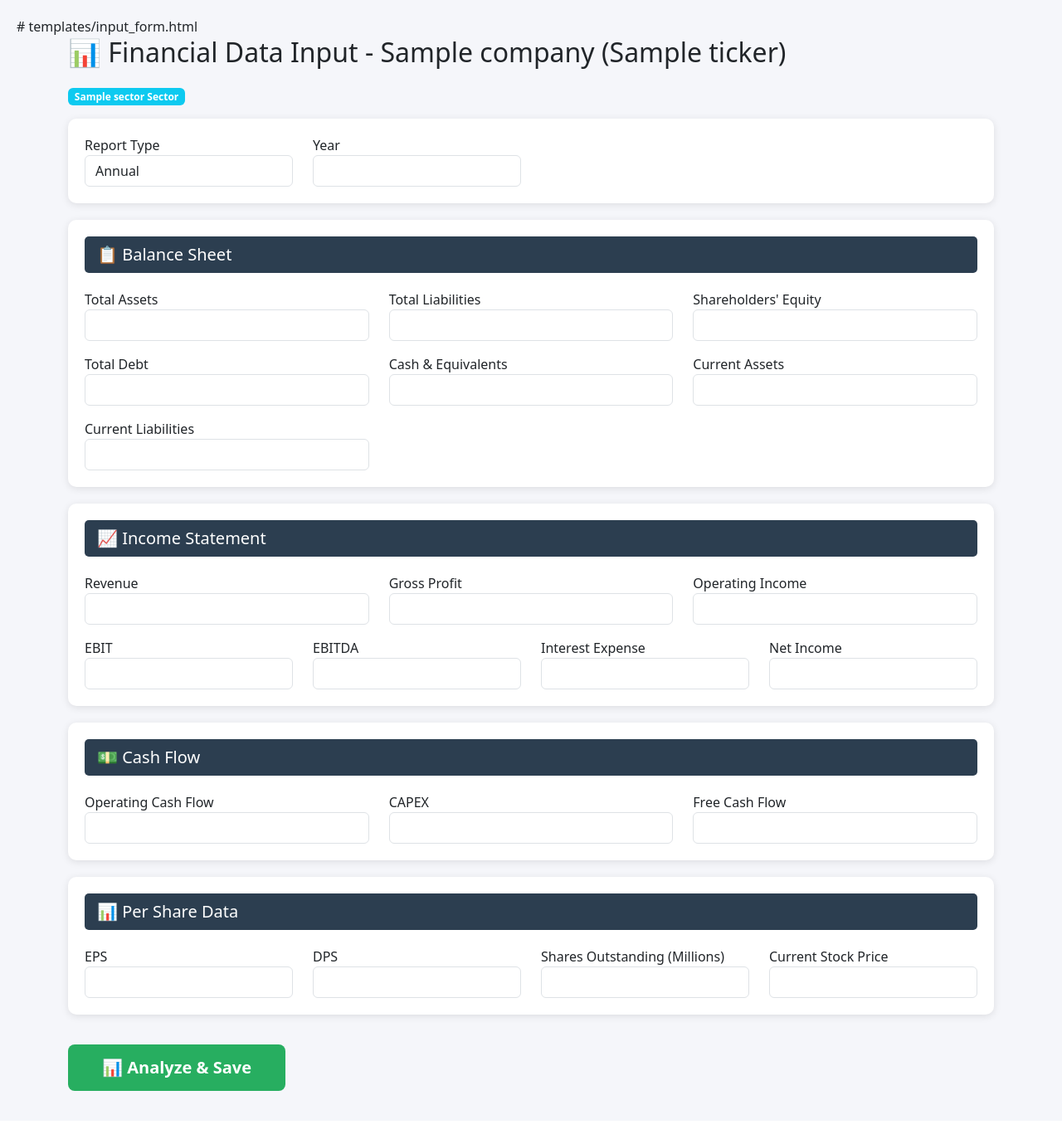
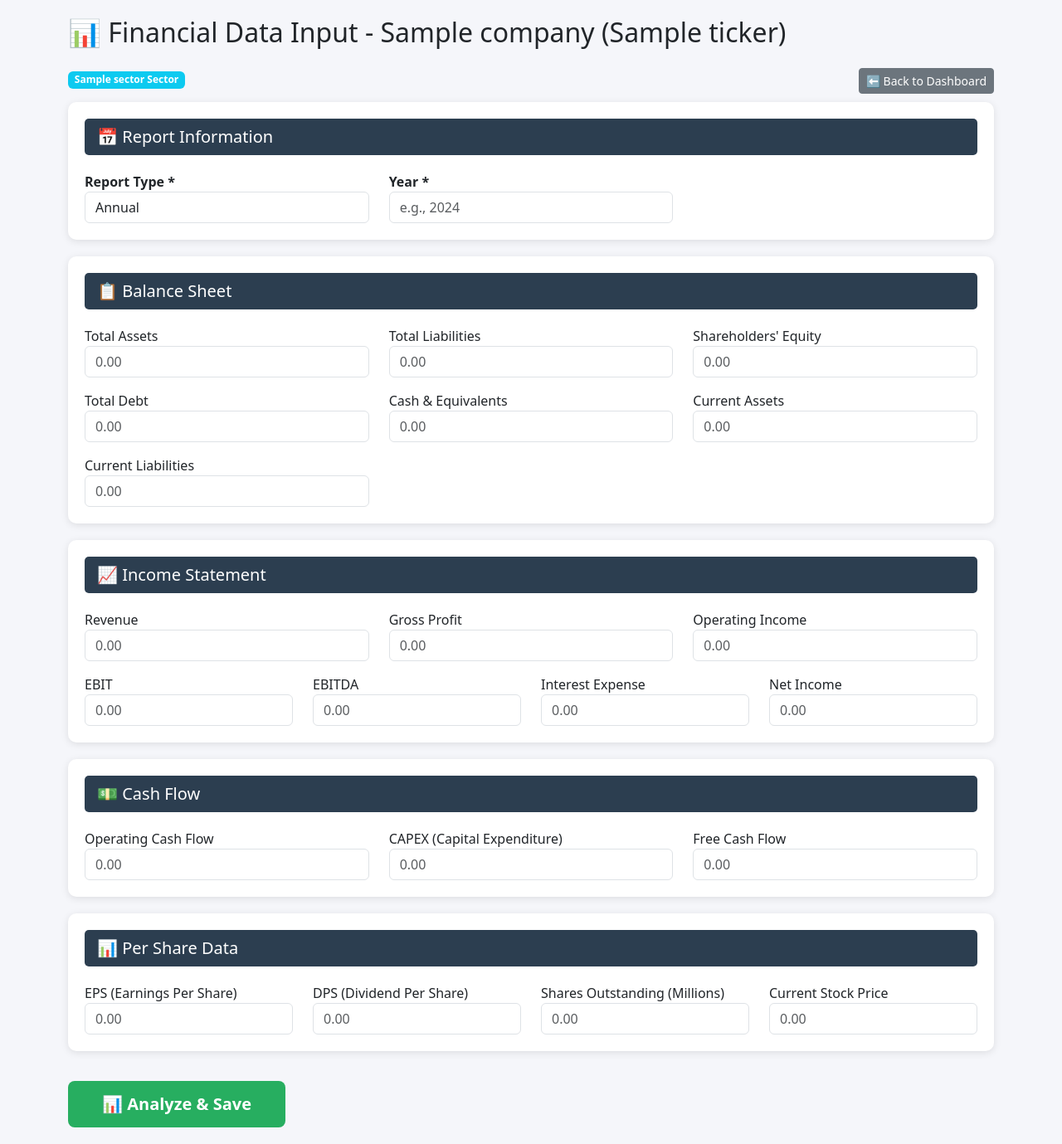
Before and after one commit to Ahashanahmed2/fandamental_dashboard, a FastAPI app: template templates/input_form.html in a window 1280 px wide. Shown: the whole page at 83% size. Before the commit the page ends 1315 px from the top, so only its background shows below. Run offline with FastAPI, Linux system fonts and the light colour scheme; the template is opened without the code that fills it: most values are stand-ins (such as "Sample title", 1, 10 or a date in 2020).

Commit message:
Update input_form.html

```diff
--- a/templates/input_form.html
+++ b/templates/input_form.html
@@ -1,4 +1,3 @@
-# templates/input_form.html
 <!DOCTYPE html>
 <html lang="en">
 <head>
@@ -18,37 +17,40 @@
         }
         .bank-fields { display: none; }
         .btn-submit { background: #27ae60; color: white; font-weight: bold; padding: 12px 40px; }
+        .btn-submit:hover { background: #219a52; color: white; }
     </style>
 </head>
 <body>
     <div class="container">
         <h2 class="mb-4">📊 Financial Data Input - {{ company.name }} ({{ company.ticker }})</h2>
         <span class="badge bg-info mb-3">{{ company.sector }} Sector</span>
+        <a href="/" class="btn btn-sm btn-secondary float-end">⬅ Back to Dashboard</a>
 
         <form id="financialForm">
             <input type="hidden" id="companyId" value="{{ company._id }}">
 
             <!-- Report Info -->
             <div class="form-section">
+                <h5 class="section-title">📅 Report Information</h5>
                 <div class="row">
-                    <div class="col-md-3">
-                        <label>Report Type</label>
+                    <div class="col-md-4">
+                        <label class="fw-bold">Report Type *</label>
                         <select class="form-control" id="reportType" required>
                             <option value="annual">Annual</option>
                             <option value="quarterly">Quarterly</option>
                         </select>
                     </div>
-                    <div class="col-md-3">
-                        <label>Year</label>
-                        <input type="number" class="form-control" id="year" required>
+                    <div class="col-md-4">
+                        <label class="fw-bold">Year *</label>
+                        <input type="number" class="form-control" id="year" placeholder="e.g., 2024" required>
                     </div>
-                    <div class="col-md-3" id="quarterDiv" style="display:none;">
-                        <label>Quarter</label>
+                    <div class="col-md-4" id="quarterDiv" style="display:none;">
+                        <label class="fw-bold">Quarter *</label>
                         <select class="form-control" id="quarter">
-                            <option value="1">Q1</option>
-                            <option value="2">Q2</option>
-                            <option value="3">Q3</option>
-                            <option value="4">Q4</option>
+                            <option value="1">Q1 (Jan-Mar)</option>
+                            <option value="2">Q2 (Apr-Jun)</option>
+                            <option value="3">Q3 (Jul-Sep)</option>
+                            <option value="4">Q4 (Oct-Dec)</option>
                         </select>
                     </div>
                 </div>
@@ -58,17 +60,38 @@
             <div class="form-section">
                 <h5 class="section-title">📋 Balance Sheet</h5>
                 <div class="row">
-                    <div class="col-md-4"><label>Total Assets</label><input type="number" step="0.01" class="form-control" id="totalAssets"></div>
-                    <div class="col-md-4"><label>Total Liabilities</label><input type="number" step="0.01" class="form-control" id="totalLiabilities"></div>
-                    <div class="col-md-4"><label>Shareholders' Equity</label><input type="number" step="0.01" class="form-control" id="shareholdersEquity"></div>
+                    <div class="col-md-4">
+                        <label>Total Assets</label>
+                        <input type="number" step="0.01" class="form-control" id="totalAssets" placeholder="0.00">
+                    </div>
+                    <div class="col-md-4">
+                        <label>Total Liabilities</label>
+                        <input type="number" step="0.01" class="form-control" id="totalLiabilities" placeholder="0.00">
+                    </div>
+                    <div class="col-md-4">
+                        <label>Shareholders' Equity</label>
+                        <input type="number" step="0.01" class="form-control" id="shareholdersEquity" placeholder="0.00">
+                    </div>
                 </div>
                 <div class="row mt-3">
-                    <div class="col-md-4"><label>Total Debt</label><input type="number" step="0.01" class="form-control" id="totalDebt"></div>
-                    <div class="col-md-4"><label>Cash & Equivalents</label><input type="number" step="0.01" class="form-control" id="cash"></div>
-                    <div class="col-md-4"><label>Current Assets</label><input type="number" step="0.01" class="form-control" id="currentAssets"></div>
+                    <div class="col-md-4">
+                        <label>Total Debt</label>
+                        <input type="number" step="0.01" class="form-control" id="totalDebt" placeholder="0.00">
+                    </div>
+                    <div class="col-md-4">
+                        <label>Cash & Equivalents</label>
+                        <input type="number" step="0.01" class="form-control" id="cash" placeholder="0.00">
+                    </div>
+                    <div class="col-md-4">
+                        <label>Current Assets</label>
+                        <input type="number" step="0.01" class="form-control" id="currentAssets" placeholder="0.00">
+                    </div>
                 </div>
                 <div class="row mt-3">
-                    <div class="col-md-4"><label>Current Liabilities</label><input type="number" step="0.01" class="form-control" id="currentLiabilities"></div>
+                    <div class="col-md-4">
+                        <label>Current Liabilities</label>
+                        <input type="number" step="0.01" class="form-control" id="currentLiabilities" placeholder="0.00">
+                    </div>
                 </div>
             </div>
 
@@ -76,15 +99,36 @@
             <div class="form-section">
                 <h5 class="section-title">📈 Income Statement</h5>
                 <div class="row">
-                    <div class="col-md-4"><label>Revenue</label><input type="number" step="0.01" class="form-control" id="revenue"></div>
-                    <div class="col-md-4"><label>Gross Profit</label><input type="number" step="0.01" class="form-control" id="grossProfit"></div>
-                    <div class="col-md-4"><label>Operating Income</label><input type="number" step="0.01" class="form-control" id="operatingIncome"></div>
+                    <div class="col-md-4">
+                        <label>Revenue</label>
+                        <input type="number" step="0.01" class="form-control" id="revenue" placeholder="0.00">
+                    </div>
+                    <div class="col-md-4">
+                        <label>Gross Profit</label>
+                        <input type="number" step="0.01" class="form-control" id="grossProfit" placeholder="0.00">
+                    </div>
+                    <div class="col-md-4">
+                        <label>Operating Income</label>
+                        <input type="number" step="0.01" class="form-control" id="operatingIncome" placeholder="0.00">
+                    </div>
                 </div>
                 <div class="row mt-3">
-                    <div class="col-md-3"><label>EBIT</label><input type="number" step="0.01" class="form-control" id="ebit"></div>
-                    <div class="col-md-3"><label>EBITDA</label><input type="number" step="0.01" class="form-control" id="ebitda"></div>
-                    <div class="col-md-3"><label>Interest Expense</label><input type="number" step="0.01" class="form-control" id="interestExpense"></div>
-                    <div class="col-md-3"><label>Net Income</label><input type="number" step="0.01" class="form-control" id="netIncome"></div>
+                    <div class="col-md-3">
+                        <label>EBIT</label>
+                        <input type="number" step="0.01" class="form-control" id="ebit" placeholder="0.00">
+                    </div>
+                    <div class="col-md-3">
+                        <label>EBITDA</label>
+                        <input type="number" step="0.01" class="form-control" id="ebitda" placeholder="0.00">
+                    </div>
+                    <div class="col-md-3">
+                        <label>Interest Expense</label>
+                        <input type="number" step="0.01" class="form-control" id="interestExpense" placeholder="0.00">
+                    </div>
+                    <div class="col-md-3">
+                        <label>Net Income</label>
+                        <input type="number" step="0.01" class="form-control" id="netIncome" placeholder="0.00">
+                    </div>
                 </div>
             </div>
 
@@ -92,9 +136,18 @@
             <div class="form-section">
                 <h5 class="section-title">💵 Cash Flow</h5>
                 <div class="row">
-                    <div class="col-md-4"><label>Operating Cash Flow</label><input type="number" step="0.01" class="form-control" id="ocf"></div>
-                    <div class="col-md-4"><label>CAPEX</label><input type="number" step="0.01" class="form-control" id="capex"></div>
-                    <div class="col-md-4"><label>Free Cash Flow</label><input type="number" step="0.01" class="form-control" id="fcf"></div>
+                    <div class="col-md-4">
+                        <label>Operating Cash Flow</label>
+                        <input type="number" step="0.01" class="form-control" id="ocf" placeholder="0.00">
+                    </div>
+                    <div class="col-md-4">
+                        <label>CAPEX (Capital Expenditure)</label>
+                        <input type="number" step="0.01" class="form-control" id="capex" placeholder="0.00">
+                    </div>
+                    <div class="col-md-4">
+                        <label>Free Cash Flow</label>
+                        <input type="number" step="0.01" class="form-control" id="fcf" placeholder="0.00">
+                    </div>
                 </div>
             </div>
 
@@ -102,10 +155,22 @@
             <div class="form-section">
                 <h5 class="section-title">📊 Per Share Data</h5>
                 <div class="row">
-                    <div class="col-md-3"><label>EPS</label><input type="number" step="0.01" class="form-control" id="eps"></div>
-                    <div class="col-md-3"><label>DPS</label><input type="number" step="0.01" class="form-control" id="dps"></div>
-                    <div class="col-md-3"><label>Shares Outstanding (Millions)</label><input type="number" step="0.01" class="form-control" id="sharesOut"></div>
-                    <div class="col-md-3"><label>Current Stock Price</label><input type="number" step="0.01" class="form-control" id="currentPrice"></div>
+                    <div class="col-md-3">
+                        <label>EPS (Earnings Per Share)</label>
+                        <input type="number" step="0.01" class="form-control" id="eps" placeholder="0.00">
+                    </div>
+                    <div class="col-md-3">
+                        <label>DPS (Dividend Per Share)</label>
+                        <input type="number" step="0.01" class="form-control" id="dps" placeholder="0.00">
+                    </div>
+                    <div class="col-md-3">
+                        <label>Shares Outstanding (Millions)</label>
+                        <input type="number" step="0.01" class="form-control" id="sharesOut" placeholder="0.00">
+                    </div>
+                    <div class="col-md-3">
+                        <label>Current Stock Price</label>
+                        <input type="number" step="0.01" class="form-control" id="currentPrice" placeholder="0.00">
+                    </div>
                 </div>
             </div>
 
@@ -113,42 +178,44 @@
             <div class="form-section bank-fields" id="bankFields">
                 <h5 class="section-title">🏦 Bank Specific</h5>
                 <div class="row">
-                    <div class="col-md-4"><label>Total Deposits</label><input type="number" step="0.01" class="form-control" id="totalDeposits"></div>
-                    <div class="col-md-4"><label>Total Loans</label><input type="number" step="0.01" class="form-control" id="totalLoans"></div>
-                    <div class="col-md-4"><label>Net Interest Income</label><input type="number" step="0.01" class="form-control" id="nii"></div>
+                    <div class="col-md-4">
+                        <label>Total Deposits</label>
+                        <input type="number" step="0.01" class="form-control" id="totalDeposits" placeholder="0.00">
+                    </div>
+                    <div class="col-md-4">
+                        <label>Total Loans</label>
+                        <input type="number" step="0.01" class="form-control" id="totalLoans" placeholder="0.00">
+                    </div>
+                    <div class="col-md-4">
+                        <label>Net Interest Income</label>
+                        <input type="number" step="0.01" class="form-control" id="nii" placeholder="0.00">
+                    </div>
                 </div>
                 <div class="row mt-3">
-                    <div class="col-md-4"><label>NPL Ratio (%)</label><input type="number" step="0.01" class="form-control" id="nplRatio"></div>
-                    <div class="col-md-4"><label>CAR (%)</label><input type="number" step="0.01" class="form-control" id="carRatio"></div>
+                    <div class="col-md-4">
+                        <label>NPL Ratio (%)</label>
+                        <input type="number" step="0.01" class="form-control" id="nplRatio" placeholder="0.00">
+                    </div>
+                    <div class="col-md-4">
+                        <label>CAR - Capital Adequacy Ratio (%)</label>
+                        <input type="number" step="0.01" class="form-control" id="carRatio" placeholder="0.00">
+                    </div>
                 </div>
             </div>
 
             <button type="submit" class="btn btn-submit btn-lg mt-3">📊 Analyze & Save</button>
         </form>
-
-        <!-- Result Modal -->
-        <div class="modal fade" id="resultModal" tabindex="-1">
-            <div class="modal-dialog modal-xl">
-                <div class="modal-content">
-                    <div class="modal-header">
-                        <h5 class="modal-title">📊 Analysis Result</h5>
-                        <button type="button" class="btn-close" data-bs-dismiss="modal"></button>
-                    </div>
-                    <div class="modal-body" id="resultContent"></div>
-                </div>
-            </div>
-        </div>
     </div>
 
     <script src="https://cdn.jsdelivr.net/npm/bootstrap@5.3.0/dist/js/bootstrap.bundle.min.js"></script>
     <script>
-        // Show/hide quarter field & bank fields
+        // Show/hide quarter field
         document.getElementById('reportType').addEventListener('change', function() {
             document.getElementById('quarterDiv').style.display =
                 this.value === 'quarterly' ? 'block' : 'none';
         });
 
-        // Check sector for bank fields
+        // Show bank fields if sector is Bank
         const sector = "{{ company.sector }}";
         if (sector === "Bank") {
             document.getElementById('bankFields').style.display = 'block';
@@ -157,6 +224,11 @@
         // Form submission
         document.getElementById('financialForm').addEventListener('submit', async function(e) {
             e.preventDefault();
+
+            // Disable submit button to prevent double submission
+            const submitBtn = this.querySelector('button[type="submit"]');
+            submitBtn.disabled = true;
+            submitBtn.innerHTML = '⏳ Analyzing...';
 
             const data = {
                 company_id: document.getElementById('companyId').value,
@@ -207,46 +279,19 @@
                 const result = await response.json();
 
                 if (response.ok) {
-                    // Show result in modal
-                    displayResult(result.analysis);
-                    new bootstrap.Modal(document.getElementById('resultModal')).show();
+                    // Redirect to result page
+                    window.location.href = `/result/${result.financial_id}`;
                 } else {
-                    alert('Error: ' + result.detail);
+                    alert('Error: ' + (result.detail || 'Something went wrong'));
+                    submitBtn.disabled = false;
+                    submitBtn.innerHTML = '📊 Analyze & Save';
                 }
             } catch (error) {
                 alert('Error: ' + error.message);
+                submitBtn.disabled = false;
+                submitBtn.innerHTML = '📊 Analyze & Save';
             }
         });
-
-        function displayResult(analysis) {
-            let html = `
-                <div class="text-center mb-4">
-                    <h2 style="color: ${analysis.overall_color}">
-                        Overall Health Score: ${analysis.overall_score}/100
-                    </h2>
-                    <h4 style="color: ${analysis.overall_color}">${analysis.overall_color_name}</h4>
-                </div>
-                <table class="table table-bordered">
-                    <thead><tr><th>Metric</th><th>Value</th><th>Score</th><th>Status</th></tr></thead>
-                    <tbody>
-            `;
-
-            analysis.metrics.forEach(m => {
-                html += `
-                    <tr>
-                        <td>${m.metric}</td>
-                        <td>${m.value}</td>
-                        <td>${m.score}%</td>
-                        <td style="background-color: ${m.color}; color: white; font-weight: bold;">
-                            ${m.color_name}
-                        </td>
-                    </tr>
-                `;
-            });
-
-            html += '</tbody></table>';
-            document.getElementById('resultContent').innerHTML = html;
-        }
     </script>
 </body>
 </html>
```
